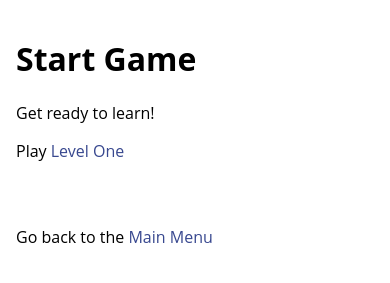
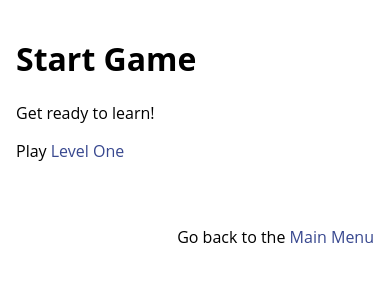
Before and after one commit to lanasta/SeriousGames, a plain HTML site: page GameHomePage.html in a window 390 px wide. Drawn offline with Linux system fonts and the light colour scheme.

Commit message:
Update GameHomePage.html

```diff
--- a/GameHomePage.html
+++ b/GameHomePage.html
@@ -36,6 +36,9 @@
             border-radius: 0;
             padding: 1em;
         }
+        #homePage {
+            float: right;
+        }
     }
     </style>
 </head>
```
